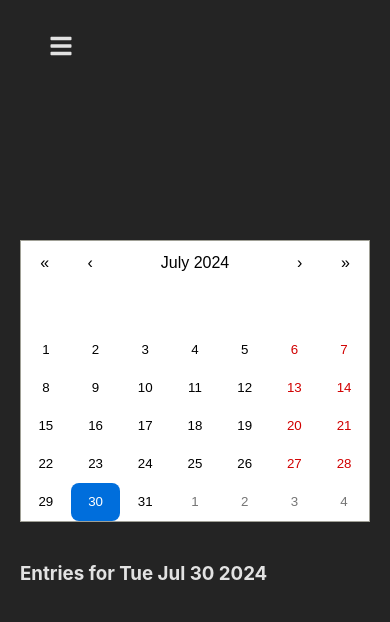
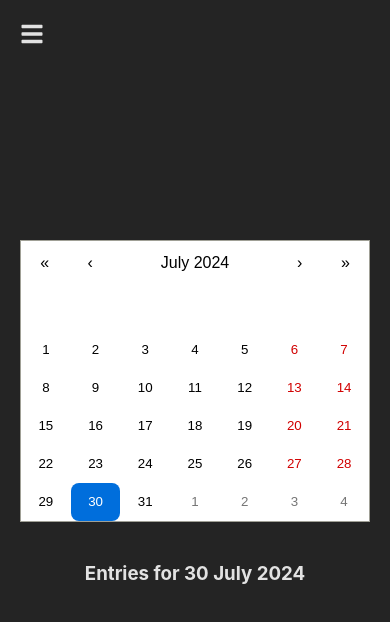
Before and after one commit to ykumards/dwriter, a React (Vite) app: page /calendar in a window 390 px wide. Shown: the top 622 px of the page. Built offline with nearby package versions, Linux system fonts and the light colour scheme.

Commit message:
animate hamburgers

```diff
--- a/package.json
+++ b/package.json
@@ -10,6 +10,7 @@
     "preview": "vite preview"
   },
   "dependencies": {
+    "framer-motion": "^11.3.19",
     "react": "^18.3.1",
     "react-calendar": "^5.0.0",
     "react-dom": "^18.3.1",
--- a/src/App.jsx
+++ b/src/App.jsx
@@ -6,6 +6,7 @@ import {
   RouterProvider,
 } from "react-router-dom";
 import { FaBars } from 'react-icons/fa';
+import { AnimatePresence, motion } from 'framer-motion';
 import styled from 'styled-components';
 
 
@@ -24,7 +25,7 @@ const AppContainer = styled.div`
   position: relative;
 `;
 
-const HamburgerIcon = styled.button`
+const HamburgerIcon = styled(motion.div)`
   position: absolute;
   top: 20px;
   left: 20px;
@@ -43,8 +44,8 @@ const FloatingNav = styled.nav`
   top: 20px;
   left: 60px;
   background-color: #1a1a1a;
-  padding: 20px;
-  border-radius: 8px;
+  padding: 5px;
+  border-radius: 4px;
   box-shadow: 0 4px 8px rgba(0, 0, 0, 0.3);
 `;
 
@@ -72,6 +73,27 @@ const Content = styled.div`
   align-items: center;
   padding: 20px;
 `;
+
+const pageVariants = {
+  initial: {
+    opacity: 0,
+    x: "-100vw",
+  },
+  in: {
+    opacity: 1,
+    x: 0,
+  },
+  out: {
+    opacity: 0,
+    x: "100vw",
+  }
+};
+
+const pageTransition = {
+  type: "tween",
+  ease: "anticipate",
+  duration: 0.5
+};
 
 const router = createBrowserRouter([
   {
@@ -111,12 +133,16 @@ const App = () => {
 
   return (
     <AppContainer>
-      <HamburgerIcon onClick={toggleNav}>
+      <HamburgerIcon
+        onClick={toggleNav}
+        animate={{rotate: showNav ? 90 : 0}}
+        transition={{type: 'spring', stiffness: 260, damping: 20}}
+      >
         <FaBars />
       </HamburgerIcon>
       {showNav && (
         <FloatingNav>
-          <NavLink href="/" onClick={toggleNav}>Home</NavLink>
+          <NavLink href="/" onClick={toggleNav}>Editor</NavLink>
           <NavLink href="/calendar" onClick={toggleNav}>Calendar</NavLink>
         </FloatingNav>
       )}
--- a/src/components/Calendar.jsx
+++ b/src/components/Calendar.jsx
@@ -24,6 +24,7 @@ const EntriesContainer = styled.div`
 
 const EntriesHeader = styled.h3`
   margin-bottom: 10px;
+  text-align: center;
 `;
 
 const EntriesList = styled.ul`
@@ -34,6 +35,12 @@ const EntriesList = styled.ul`
 const EntryItem = styled.li`
   padding: 5px 0;
   border-bottom: 1px solid #ddd;
+  text-align: center;
+  font-size: 1.2em;
+`;
+
+const EmojiSpan = styled.span`
+  font-size: 1.5em;
 `;
 
 const CalendarComponent = () => {
@@ -53,13 +60,16 @@ const CalendarComponent = () => {
     <CalendarContainer>
       <Calendar onChange={handleDateChange} value={date} />
       <EntriesContainer>
-        <EntriesHeader>Entries for {date.toDateString()}</EntriesHeader>
+      <EntriesHeader>
+        Entries for {date.toLocaleDateString('en-GB', { day: '2-digit', month: 'long', year: 'numeric' })}
+      </EntriesHeader>
         <EntriesList>
           {entries
             .filter((entry) => new Date(entry.datetime).toDateString() === date.toDateString())
             .map((entry, index) => (
               <EntryItem key={index}>
-                {entry.datetime}: {entry.emoji}
+                {new Date(entry.datetime).toLocaleTimeString([], { hour: '2-digit', minute: '2-digit' })}
+                <EmojiSpan>{entry.emoji}</EmojiSpan>
               </EntryItem>
             ))}
         </EntriesList>
```
Also changed, not shown: 1 other file (tests, documents, lock files or other folders).
